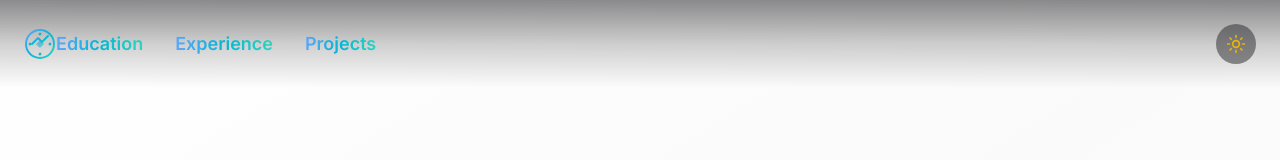
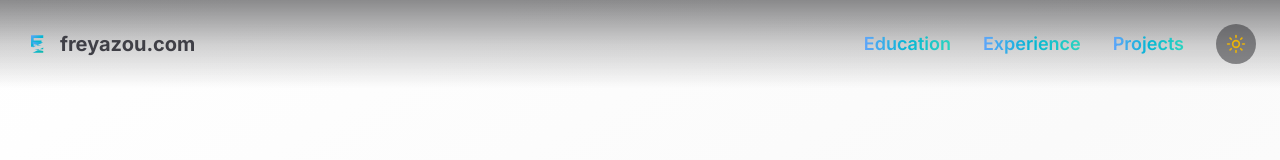
Before and after one commit to Freya-Lee-Zou/Freya-Lee-Zou.github.io, a Next.js app: page / in a window 1280 px wide. Shown: the top 160 px of the page. Built offline with nearby package versions, Linux system fonts and the light colour scheme; no server answers; what tailwindcss-debug-screens would draw is missing.

Commit message:
add my pic and changed ui

```diff
--- a/app/components/nav.tsx
+++ b/app/components/nav.tsx
@@ -22,64 +22,23 @@ export const Navigation: React.FC = () => {
 			<div className="fixed inset-x-0 top-0 z-50 duration-200 bg-gradient-to-b from-zinc-900/50 via-zinc-900/20 to-transparent dark:from-zinc-900/50 dark:via-zinc-900/20 dark:to-transparent light:from-white/80 light:via-white/40 light:to-transparent">
 				<div className="container flex items-center p-6 mx-auto">
 					{/* Logo on the left */}
-					<Link
-						href="/"
-						className="duration-200 text-zinc-300 dark:text-zinc-300 light:text-zinc-700 hover:text-transparent hover:bg-clip-text hover:bg-gradient-to-r hover:from-blue-400 hover:via-cyan-500 hover:to-teal-400 flex items-center"
-					>
-						<svg
-							width="32"
-							height="32"
-							viewBox="0 0 32 32"
-							className="transition-all duration-200 hover:scale-110"
-							fill="none"
-							xmlns="http://www.w3.org/2000/svg"
-						>
-							{/* Outer circle with gradient stroke */}
-							<circle
-								cx="16"
-								cy="16"
-								r="14"
-								stroke="url(#gradient)"
-								strokeWidth="2"
-								fill="none"
-							/>
-
-							{/* Inner geometric pattern */}
-							<path
-								d="M8 16L14 10L18 14L24 8"
-								stroke="url(#gradient)"
-								strokeWidth="2"
-								strokeLinecap="round"
-								strokeLinejoin="round"
-								fill="none"
-							/>
-
-							{/* Central diamond */}
-							<path
-								d="M16 12L20 16L16 20L12 16Z"
-								fill="url(#gradient)"
-								opacity="0.6"
-							/>
-
-							{/* Small accent dots */}
-							<circle cx="16" cy="6" r="1.5" fill="url(#gradient)" />
-							<circle cx="26" cy="16" r="1.5" fill="url(#gradient)" />
-							<circle cx="16" cy="26" r="1.5" fill="url(#gradient)" />
-							<circle cx="6" cy="16" r="1.5" fill="url(#gradient)" />
-
-							{/* Gradient definition */}
+					<Link href="/" className="duration-200 text-zinc-300 dark:text-zinc-300 light:text-zinc-700 hover:text-transparent hover:bg-clip-text hover:bg-gradient-to-r hover:from-blue-400 hover:via-cyan-500 hover:to-teal-400 flex items-center">
+						<svg className="w-7 h-7 mr-2" viewBox="0 0 32 32" fill="none" xmlns="http://www.w3.org/2000/svg">
 							<defs>
-								<linearGradient id="gradient" x1="0%" y1="0%" x2="100%" y2="100%">
-									<stop offset="0%" stopColor="#60a5fa" />
-									<stop offset="50%" stopColor="#06b6d4" />
-									<stop offset="100%" stopColor="#2dd4bf" />
+								<linearGradient id="logoGradient" x1="0%" y1="0%" x2="100%" y2="100%">
+									<stop offset="0%" stopColor="#60A5FA" />
+									<stop offset="50%" stopColor="#06B6D4" />
+									<stop offset="100%" stopColor="#14B8A6" />
 								</linearGradient>
 							</defs>
+							<path d="M8 6h14v3h-11v3h9v3h-9v4h-3V6z" fill="url(#logoGradient)"/>
+							<path d="M10 20h12l-12 6h12v-2l-10-2h10v-2h-12l12-6h-12v2l10 2h-10v2z" fill="url(#logoGradient)"/>
 						</svg>
+						<span className="text-xl font-bold">freyazou.com</span>
 					</Link>
 
-					{/* Navigation links in their original position - not centered */}
-					<div className="flex gap-8">
+					{/* Navigation links moved to the right side */}
+					<div className="flex gap-8 ml-auto mr-8">
 						<Link
 							href="/education"
 							className="text-lg font-semibold duration-200 text-transparent bg-clip-text bg-gradient-to-r from-blue-400 via-cyan-500 to-teal-400 hover:scale-105 transition-transform"
@@ -100,8 +59,8 @@ export const Navigation: React.FC = () => {
 						</Link>
 					</div>
 
-					{/* Theme toggle pushed to the absolute right */}
-					<div className="flex items-center ml-auto">
+					{/* Theme toggle at the absolute far right */}
+					<div className="flex items-center">
 						<ThemeToggle />
 					</div>
 				</div>
```
